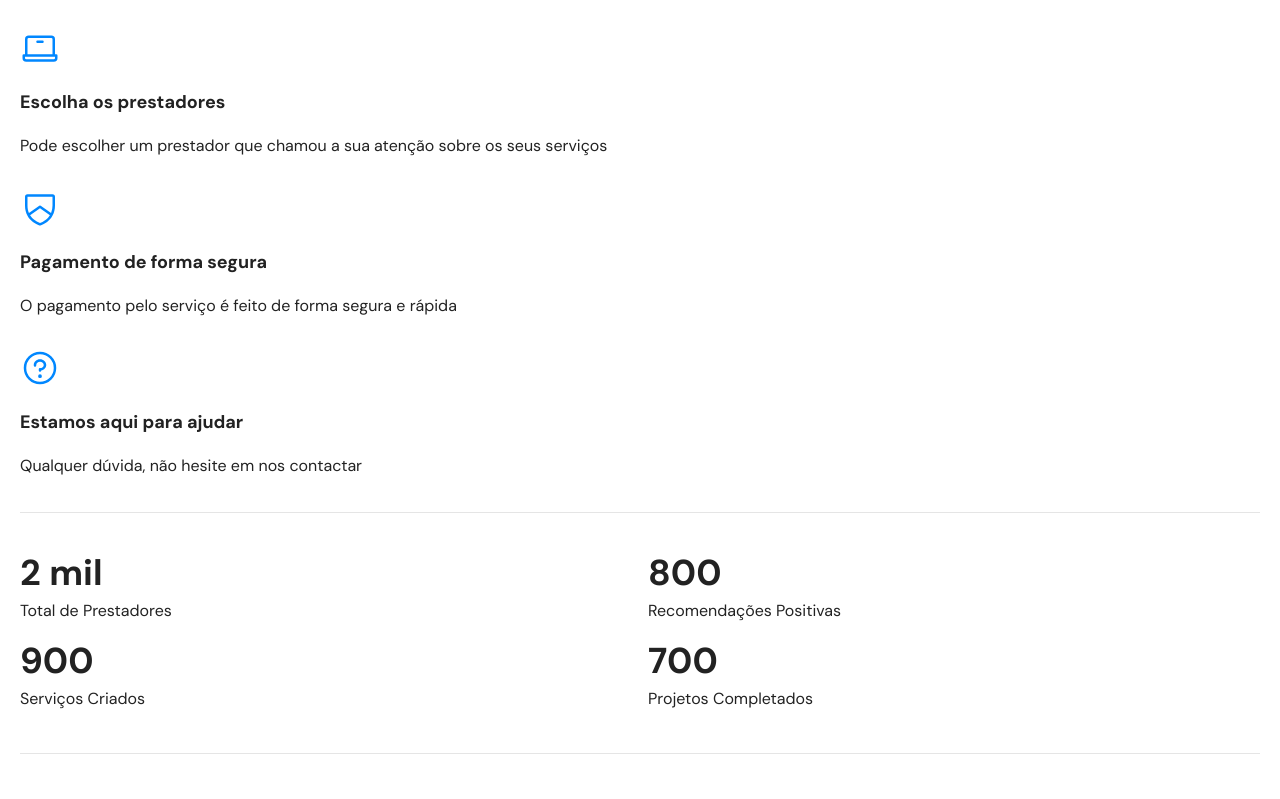
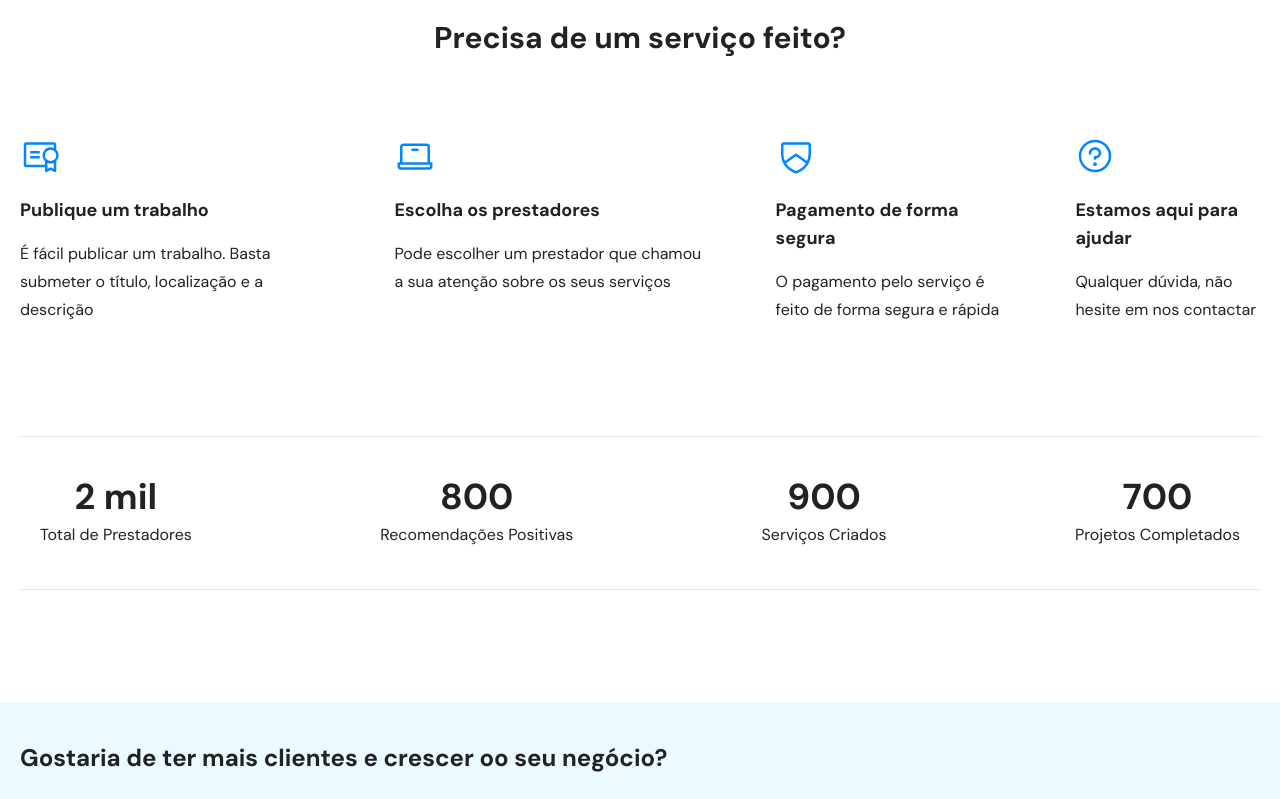
Before and after one commit to rafaelwillen/kisalu-web, a Next.js app: page / in a window 1280 px wide. Shown: the part 2800-3599 px from the top of the page. Built offline with nearby package versions, Linux system fonts and the light colour scheme.

Commit message:
Style the core features section for desktop

```diff
--- a/src/components/pages/home/CoreFeatures.tsx
+++ b/src/components/pages/home/CoreFeatures.tsx
@@ -4,30 +4,24 @@ import {
   Question,
   ShieldChevron,
 } from "@phosphor-icons/react";
-import { useCallback } from "react";
+import { Container } from "../common";
 
 export default function CoreFeatures() {
-  const formatQuantity = useCallback(
-    (quantity: number) =>
-      new Intl.NumberFormat("pt-AO", {
-        notation: "compact",
-        compactDisplay: "long",
-      }).format(quantity),
-    []
-  );
-
   return (
-    <section className="mt-10">
-      <h2 className="font-bold text-2xl text-center mb-12">
+    <section className="mt-10 lg:mt-32">
+      <h2 className="font-bold text-2xl text-center mb-12 lg:mb-20 lg:text-3xl">
         Precisa de um serviço feito?
       </h2>
-      <article className="space-y-7">
+      <Container small>
+        <article className="space-y-7 lg:space-y-0 lg:flex gap-16">
           <div>
             <Certificate size={40} className="text-primary-600" />
-          <h3 className="mb-4 mt-5 text-lg font-bold">Publique um trabalho</h3>
+            <h3 className="mb-4 mt-5 text-lg font-bold">
+              Publique um trabalho
+            </h3>
             <p className="leading-7">
-            É fácil publicar um trabalho. Basta submeter o título, localização e
-            a descrição
+              É fácil publicar um trabalho. Basta submeter o título, localização
+              e a descrição
             </p>
           </div>
           <div>
@@ -59,9 +53,12 @@ export default function CoreFeatures() {
             </p>
           </div>
         </article>
-      <article className="py-10 border-t border-b border-neutral-200 mt-8 grid grid-cols-2 gap-4">
+      </Container>
+      <div className="mx-5 border-t border-b border-neutral-200 mt-8 lg:mt-28">
+        <Container small>
+          <article className="py-10 grid grid-cols-2 gap-4 lg:flex justify-between">
             <div>
-          <p className="font-bold text-4xl mb-1">
+              <p className="font-bold text-4xl mb-1 lg:text-center">
                 {new Intl.NumberFormat("pt-AO", {
                   notation: "compact",
                   compactDisplay: "long",
@@ -70,7 +67,7 @@ export default function CoreFeatures() {
               <p className="leading-7">Total de Prestadores</p>
             </div>
             <div>
-          <p className="font-bold text-4xl mb-1">
+              <p className="font-bold text-4xl mb-1 lg:text-center">
                 {new Intl.NumberFormat("pt-AO", {
                   notation: "compact",
                   compactDisplay: "long",
@@ -79,7 +76,7 @@ export default function CoreFeatures() {
               <p className="leading-7">Recomendações Positivas</p>
             </div>
             <div>
-          <p className="font-bold text-4xl mb-1">
+              <p className="font-bold text-4xl mb-1 lg:text-center">
                 {new Intl.NumberFormat("pt-AO", {
                   notation: "compact",
                   compactDisplay: "long",
@@ -88,7 +85,7 @@ export default function CoreFeatures() {
               <p className="leading-7">Serviços Criados</p>
             </div>
             <div>
-          <p className="font-bold text-4xl mb-1">
+              <p className="font-bold text-4xl mb-1 lg:text-center">
                 {new Intl.NumberFormat("pt-AO", {
                   notation: "compact",
                   compactDisplay: "long",
@@ -97,6 +94,8 @@ export default function CoreFeatures() {
               <p className="leading-7">Projetos Completados</p>
             </div>
           </article>
+        </Container>
+      </div>
     </section>
   );
 }
--- a/src/pages/index.tsx
+++ b/src/pages/index.tsx
@@ -22,12 +22,10 @@ export default function Home() {
       <Container small>
         <CommonCategoriesList />
       </Container>
-      <div className="mt-20 bg-primary-50 py-10">
+      <div className="mt-20 bg-primary-50 py-10 lg:py-28">
         <TrendingServiceList />
       </div>
-      <Container>
-        <CoreFeatures />
-      </Container>
+      <CoreFeatures />
       <div className="mt-28 bg-primary-50 pt-10">
         <Container>
           <NewProvidersSection />
```
Lines whose indentation alone changed are shown as unchanged.
